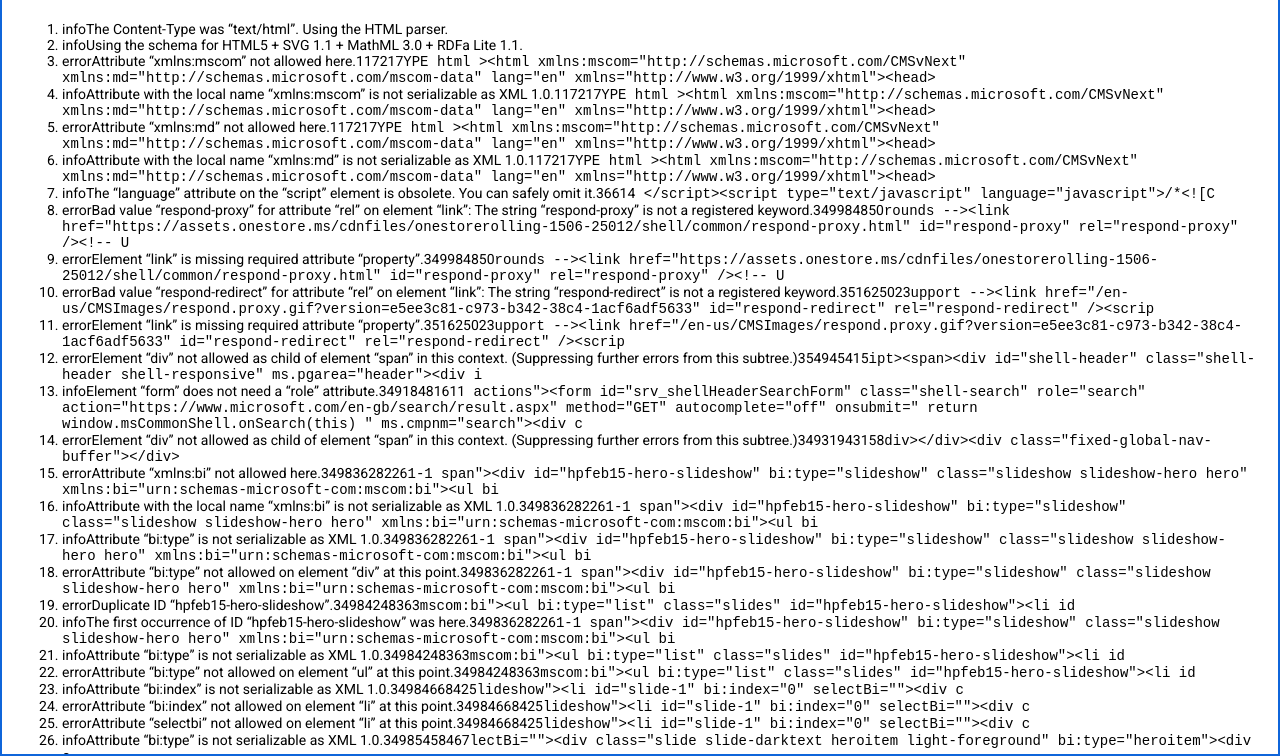
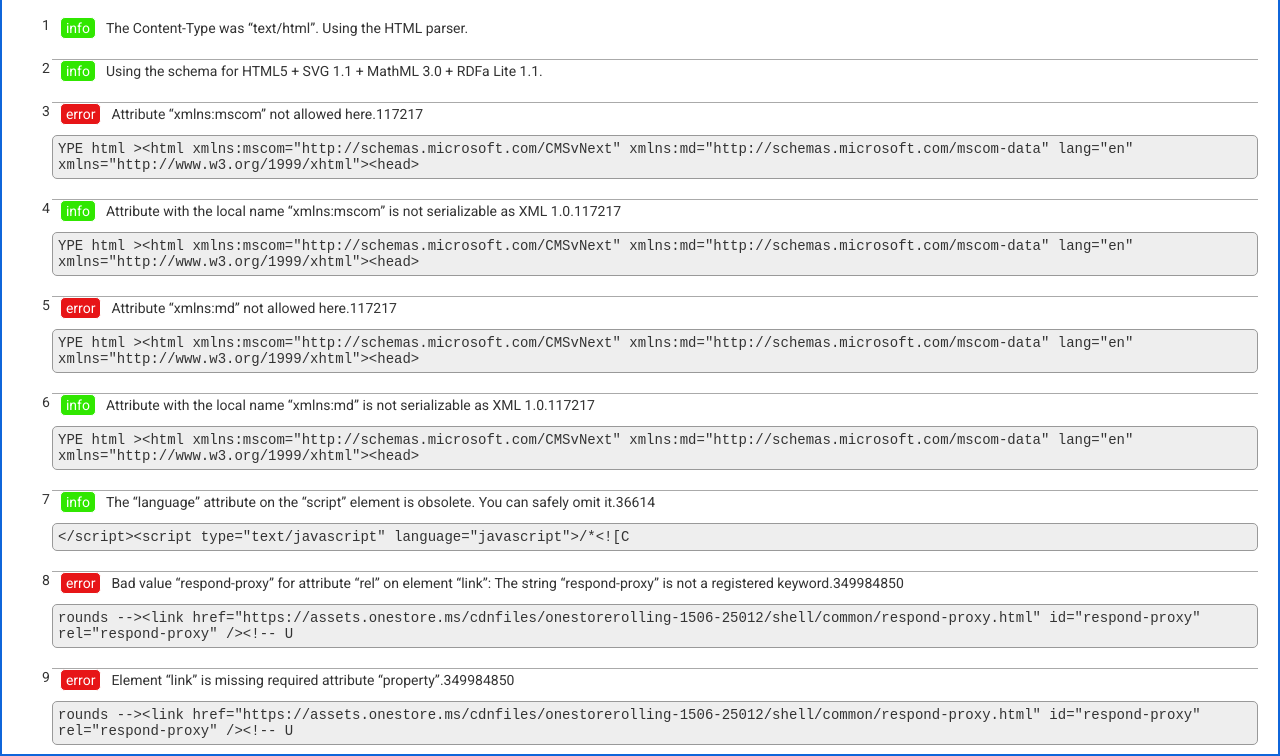
Before and after one commit to korvus/nostradomus, a website: page source/return.html in a window 1280 px wide. Shown: the part 44-800 px from the top of the page. Drawn offline with Linux system fonts and the light colour scheme; files that its build step writes are made by us from their sources.

Commit message:
add style to popin

```diff
--- a/data/functions/postTreatment.js
+++ b/data/functions/postTreatment.js
@@ -75,7 +75,7 @@ exports.forHiddenElts = function (feedBack) {
 
 exports.forValidate = function (feedBack) {
     const structure = [
-        ["ol", {}, feedBack]
+        ["ol", {"id":"array"}, feedBack]
     ];
     getPanel.andDisplay(structure);
 }
--- a/data/functions/w3cAPI.js
+++ b/data/functions/w3cAPI.js
@@ -4,6 +4,7 @@ const treatmentInfo = require("./postTreatment");
 var xhr = Cc["@mozilla.org/xmlextras/xmlhttprequest;1"].createInstance(Ci.nsIXMLHttpRequest);
 
 function treatJsonBack(jsonFromApi){
+  console.log(jsonFromApi);
   jsonFromApi = JSON.parse(jsonFromApi);
   let listOfMessages = jsonFromApi.messages;
   let iterationOnJson = 0;
@@ -14,6 +15,11 @@ function treatJsonBack(jsonFromApi){
       let oneOutputLine = [];
       let lvl = listOfMessages[iterationOnJson].type.toString();
       let mssg = listOfMessages[iterationOnJson].message.toString();
+      if(lvl == "info"){
+        if(listOfMessages[iterationOnJson].subType){
+          lvl = listOfMessages[iterationOnJson].subType.toString();
+        }
+      }
       oneOutputLine.push(["span",{"class":lvl, "title":"type"}, lvl]);
       oneOutputLine.push(["span",{"class":"desc", "title":"description"}, mssg]);
       if(listOfMessages[iterationOnJson].lastLine){
--- a/data/panel/panel.css
+++ b/data/panel/panel.css
@@ -5,6 +5,7 @@ body, html{
 }
 
 ul{margin:0;padding:0;list-style:none;}
+ol{margin:0;padding:0 0 0 30px;}
 
 html{
   height:100%;
@@ -49,9 +50,7 @@ ul h2{font-size:12px;font-weight:normal;margin:0;}
 
 #graphicHead{display:table;margin:0 auto 20px;}
 
-#array{
-  border-top:1px solid #aaa;
-}
+#array{border-top:1px solid #aaa;}
 
 #array li{
   color:#666;
@@ -137,3 +136,18 @@ hr{
     border: none;
     border-top: 1px solid #aaa;
 }
+
+/* 3Wc VALIDATION */
+ol#array{border-top:none;counter-reset:rule;display:flex;flex-direction: column;}
+ol#array li{color:#333;counter-increment:rule;border-top:none;border-top:1px solid #aaa;list-style:none;position:relative;clear:both;
+  margin:10px 0;}
+ol#array li:first-child{border-top:none;}
+ol#array li:before{content:counters(rule, ".");float:left;margin-right:10px;margin-left:-10px;}
+ol span{display:inline-block;line-height:21px;}
+ol span.info,
+ol span.error,
+ol span.warning{line-height:16px;color:#fff;padding:2px 5px;border:1px solid #fff;border-radius:5px;margin-right:10px;}
+ol span.info{background:#30E700;}
+ol span.error{background:#E71517;}
+ol span.warning{background:#E78034;}
+ol code{border:1px solid #999;clear:both;background:#eee;padding:5px;margin:10px 0 0 0;border-radius:5px;display:block;overflow:auto;}
--- a/data/panel/script.js
+++ b/data/panel/script.js
@@ -43,4 +43,4 @@ function deployDom(ade, container) {
 deployDom(ac, wrap);
 
 //For debug
-console.log(document.documentElement.outerHTML);
+//console.log(document.documentElement.outerHTML);
--- a/source/return.html
+++ b/source/return.html
@@ -12,7 +12,7 @@
     <meta charset="utf-8">
     <title>Nostradomus panel</title>
     <link href="https://fonts.googleapis.com/css?family=Roboto:400,100" rel="stylesheet" type="text/css">
-    <link rel="stylesheet" href="panel.css">
+    <link rel="stylesheet" href="../data/panel/panel.css">
 </head>
 
 <body>
@@ -20,7 +20,7 @@
         <h1>Nostradomus</h1>
         <div id="content">
 
-            <ol>
+            <ol id="array">
                 <li class="info">
 					<span title="type" class="info">info</span><span title="description" class="desc">The Content-Type was “text/html”. Using the HTML parser.</span>
                 </li>
```
